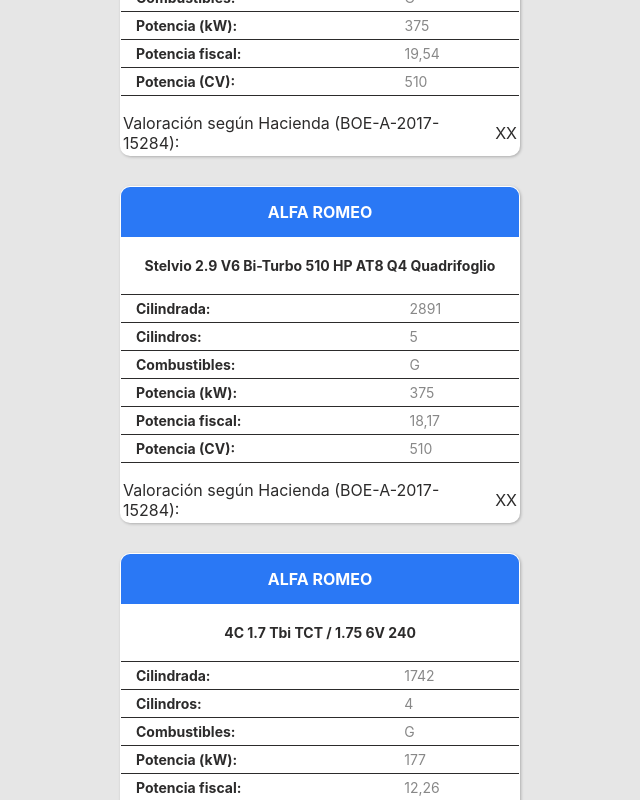
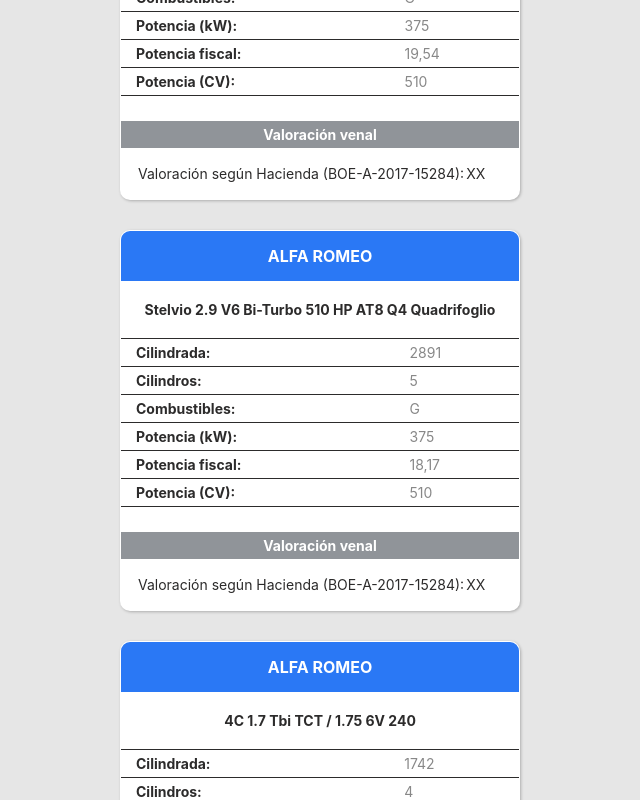
Before and after one commit to yeraysarmiento/swipoo, a React (Create React App) app: page / in a window 1280 px wide. Shown: the part 780-1580 px from the top of the page, without its empty margins (320-960 px from the left). Built offline with nearby package versions, Linux system fonts and the light colour scheme.

Commit message:
Added 'value' styling in Car

```diff
--- a/src/components/Car/Car.css
+++ b/src/components/Car/Car.css
@@ -52,3 +52,17 @@
   font-size: 14px;
   color: #888888;
 }
+
+.car__value-title {
+  margin-top: 25px;
+  background-color: #464c5598;
+  padding: 5px;
+  text-align: center;
+  color: white;
+  font-size: 14px;
+}
+
+.car__value {
+  padding: 15px;
+  font-size: 14px;
+}
--- a/src/components/Car/Car.js
+++ b/src/components/Car/Car.js
@@ -33,6 +33,7 @@
           </tr>
         </tbody>
       </table>
+      <h4 className="car__value-title">Valoración venal</h4>
       <table className="car__value">
         <tbody>
           <tr>
```
